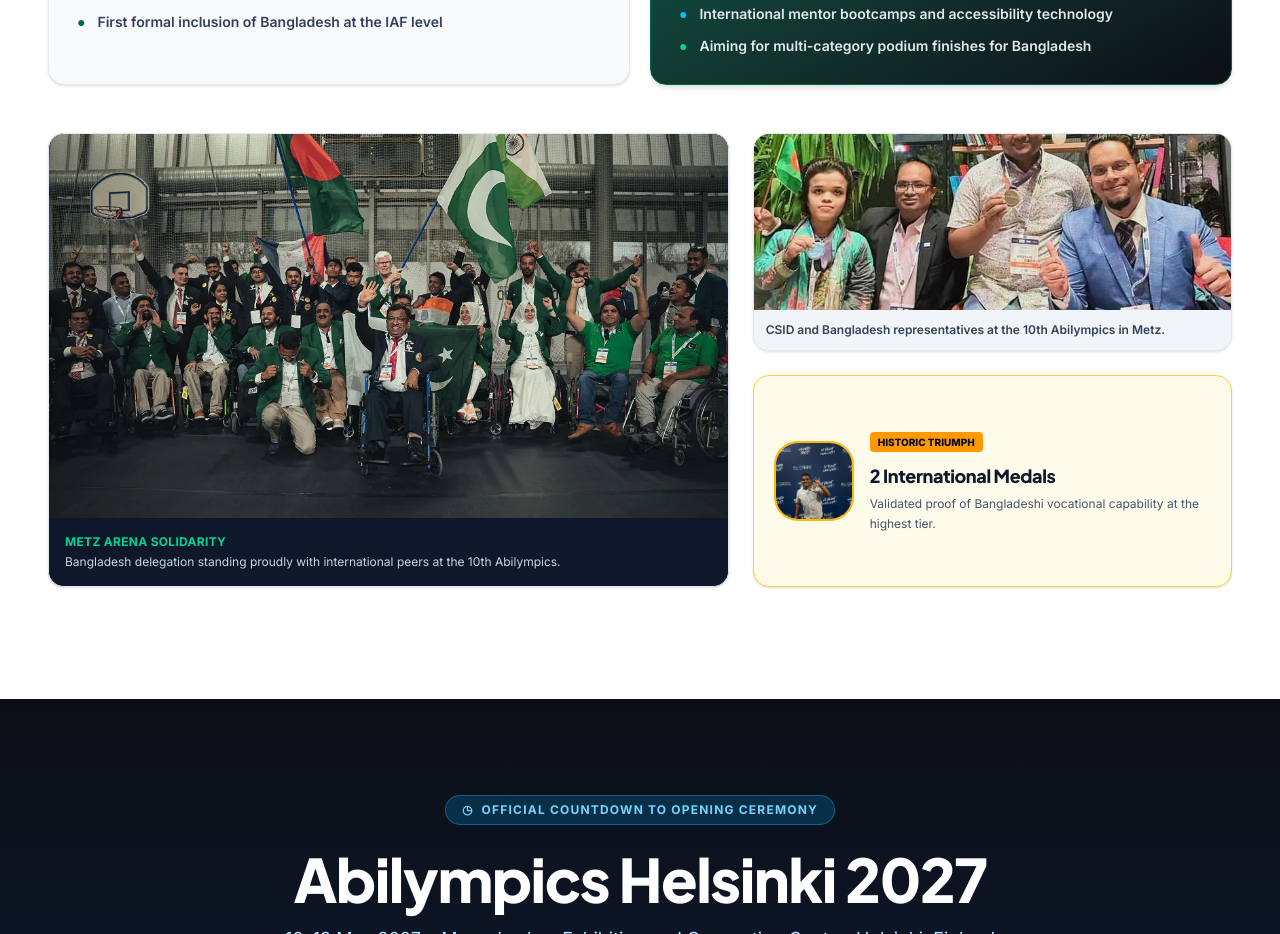
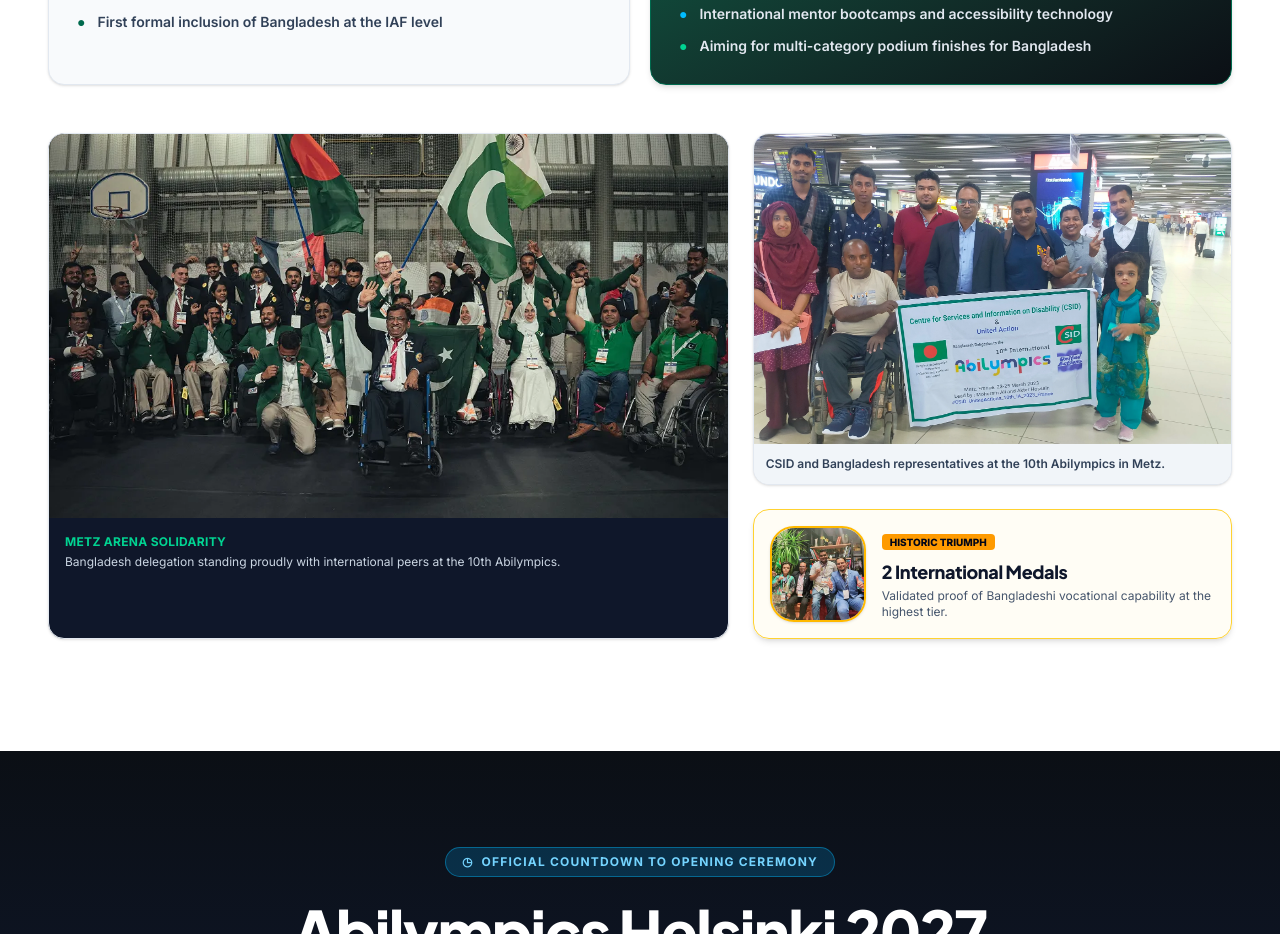
Before and after one commit to faaiisal/abilympicsbd-partners, a Next.js app: page / in a window 1280 px wide. Shown: the part 2280-3214 px from the top of the page. Built offline with nearby package versions, Linux system fonts and the light colour scheme.

Commit message:
Update top header and some minnor issue

```diff
--- a/src/components/MetzJourney.tsx
+++ b/src/components/MetzJourney.tsx
@@ -82,29 +82,29 @@ export function MetzJourney() {
           <div className="flex flex-col gap-6 md:col-span-5">
             <figure className="overflow-hidden rounded-2xl border border-slate-200 bg-white shadow-card">
               <Image
-                src="/images/institutional/csid-representative-00.webp"
+                src="/images/institutional/csid-representative-01.webp"
                 alt="CSID and Bangladesh representatives at the 10th Abilympics in Metz"
                 width={900}
-                height={520}
-                className="h-44 w-full object-cover"
+                height={600}
+                className="h-[220px] w-full object-cover sm:h-[260px] lg:h-[310px]"
               />
               <figcaption className="bg-slate-100 p-3 text-xs font-semibold text-slate-700">
                 CSID and Bangladesh representatives at the 10th Abilympics in Metz.
               </figcaption>
             </figure>
 
-            <div className="flex flex-1 items-center gap-4 rounded-2xl border border-amber-300 bg-amber-50 p-5 shadow-card">
+            <div className="flex items-center gap-4 overflow-hidden rounded-2xl border border-amber-300 bg-amber-50/50 p-4 shadow-md">
               <Image
-                src="/images/2023/metz-2023-medal-01.webp"
+                src="/images/institutional/csid-representative-00.webp"
                 alt="Team Bangladesh medalists with their international medals"
                 width={160}
                 height={160}
-                className="h-20 w-20 shrink-0 rounded-xl border-2 border-amber-400 object-cover"
+                className="h-24 w-24 shrink-0 rounded-xl border-2 border-amber-400 object-cover shadow-sm"
               />
               <div>
-                <span className="rounded bg-amber-500 px-2 py-1 text-[10px] font-black uppercase text-slate-950">Historic triumph</span>
-                <h3 className="mt-2 text-lg">2 International Medals</h3>
-                <p className="mt-1 text-xs leading-5 text-slate-600">Validated proof of Bangladeshi vocational capability at the highest tier.</p>
+                <span className="rounded bg-amber-500 px-2 py-0.5 text-[10px] font-black uppercase text-slate-950">Historic Triumph</span>
+                <h4 className="mt-1 font-heading text-lg font-black text-slate-900">2 International Medals</h4>
+                <p className="mt-0.5 text-xs text-slate-600">Validated proof of Bangladeshi vocational capability at the highest tier.</p>
               </div>
             </div>
           </div>
```
